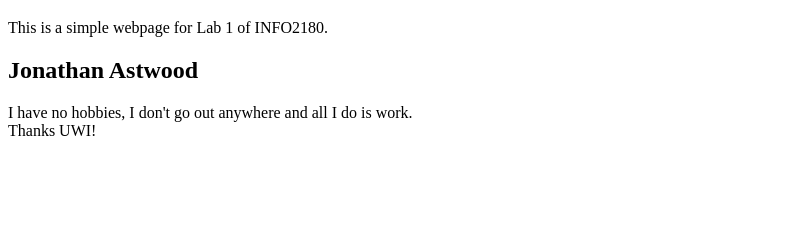
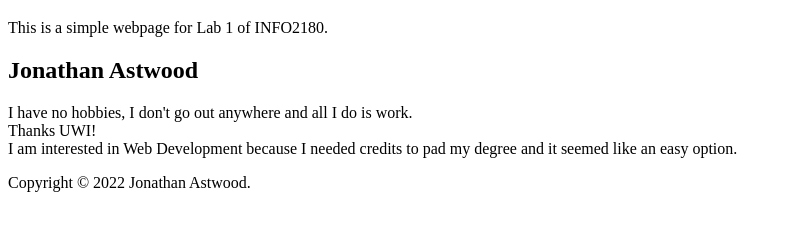
Before and after one commit to SanguineCynic/info2180-lab1, a plain HTML site: page index.html in a window 1280 px wide. Shown: the part 61-292 px from the top of the page, without its empty margins (0-792 px from the left). Drawn offline with Linux system fonts and the light colour scheme.

Commit message:
Edited index.html

```diff
--- a/index.html
+++ b/index.html
@@ -5,6 +5,7 @@
     <meta name="viewport" content="width=devicewidth, initial-scale=1.0">
     <meta http-equiv="X-UA-Compatible" content="ie=edge">
     <title>INFO2180 Lab 1</title>
+    <link rel="stylesheet" href="styles.css">
 </head>
 <body>
  <header>
@@ -13,6 +14,11 @@
  </header>
  <main>
  <h2>Jonathan Astwood</h2>
- <p>I have no hobbies, I don't go out anywhere and all I do is work. <br> Thanks UWI!</p>
+ <p>I have no hobbies, I don't go out anywhere and all I do is work. <br> Thanks UWI!
+<br> I am interested in Web Development because I needed credits to pad my degree and it seemed like an easy option.</p>
  </main>
  <footer>
+   <p>Copyright &copy; 2022 Jonathan Astwood.</p>
+ </footer>
+</body>
+</html>
```
